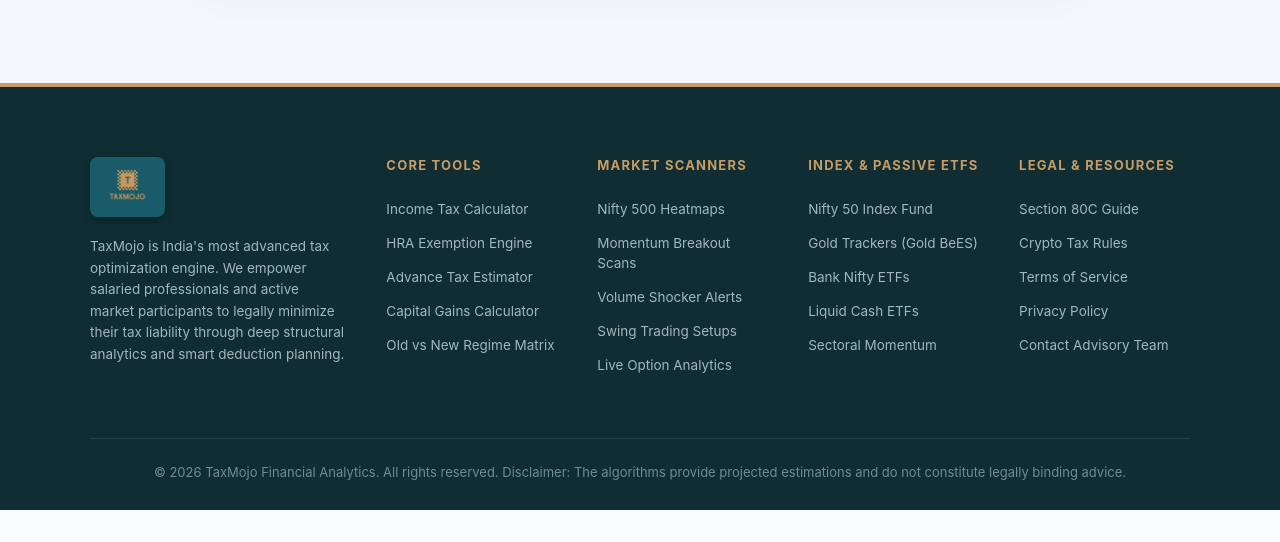
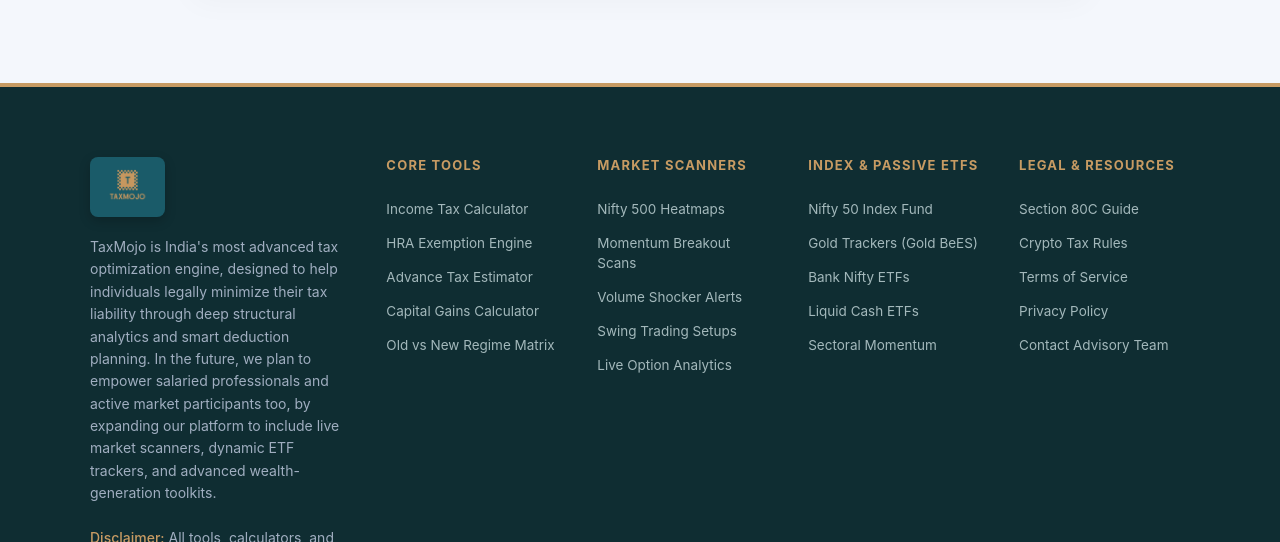
Before and after one commit to anveshsunny143007-netizen/income-tax-calculator, a FastAPI app: page / in a window 1280 px wide. Shown: the part 5958-6500 px from the top of the page. Before the commit the page ends 6468 px from the top, so only its background shows below. Run offline with FastAPI, Linux system fonts and the light colour scheme.

Commit message:
Update index.html

```diff
--- a/templates/index.html
+++ b/templates/index.html
@@ -887,7 +887,11 @@
             <div class="footer-col footer-brand">
                 <!-- REMOVED THE WHITE FILTER: Your true logo will now show perfectly -->
                 <img src="/static/logo.png" alt="TaxMojo Logo" style="height: 60px; border-radius: 8px; box-shadow: 0 4px 12px rgba(0,0,0,0.2);">
-                <p>TaxMojo is India's most advanced tax optimization engine. We empower salaried professionals and active market participants to legally minimize their tax liability through deep structural analytics and smart deduction planning.</p>
+                <p style="color: #a0aec0; font-size: 14px; line-height: 1.6;">
+                    TaxMojo is India's most advanced tax optimization engine, designed to help individuals legally minimize their tax liability through deep structural analytics and smart deduction planning. In the future, we plan to empower salaried professionals and active market participants too, by expanding our platform to include live market scanners, dynamic ETF trackers, and advanced wealth-generation toolkits.
+                    <br><br>
+                    <span style="color: #c79b63; font-weight: 500;">Disclaimer:</span> All tools, calculators, and content provided on this platform are for educational and informational purposes only and do not constitute certified financial, legal, or tax advice. Always consult a registered professional before making financial decisions.
+                </p>
             </div>
 
             <div class="footer-col">
```
